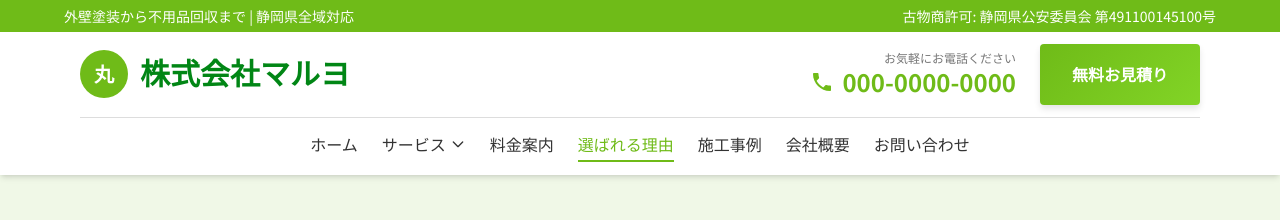
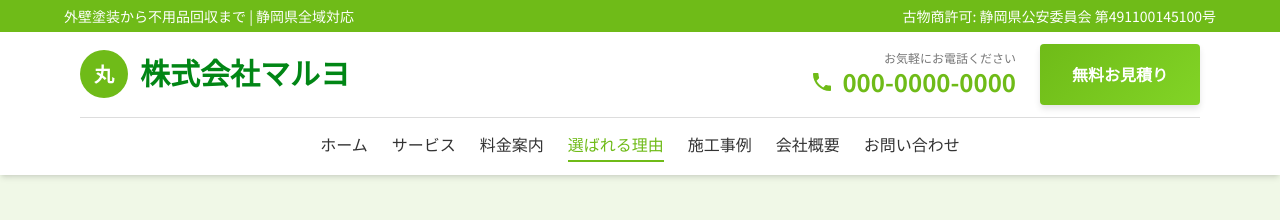
Before and after one commit to gezzzi/hp-tosou, a Next.js app: page /about in a window 1280 px wide. Shown: the top 220 px of the page. Built offline with nearby package versions, Linux system fonts and the light colour scheme.

Commit message:
pc版のヘッダーの修正

```diff
--- a/src/components/Header.tsx
+++ b/src/components/Header.tsx
@@ -136,29 +136,26 @@ export default function Header() {
             </li>
 
             {/* サービス（ドロップダウン） */}
-            <li className="relative" ref={dropdownRef}>
+            <li
+              className="relative"
+              ref={dropdownRef}
+              onMouseEnter={() => setIsServicesOpen(true)}
+              onMouseLeave={() => setIsServicesOpen(false)}
+            >
               <button
                 onClick={() => setIsServicesOpen(!isServicesOpen)}
-                className={`font-medium transition-colors pb-1 flex items-center gap-1 ${
+                className={`font-medium transition-colors pb-1 ${
                   isServicesActive()
                     ? 'text-[var(--primary-green)] border-b-2 border-[var(--primary-green)]'
                     : 'text-[var(--text-dark)] hover:text-[var(--primary-green)]'
                 }`}
               >
                 サービス
-                <svg
-                  className={`w-4 h-4 transition-transform duration-200 ${isServicesOpen ? 'rotate-180' : ''}`}
-                  fill="none"
-                  stroke="currentColor"
-                  viewBox="0 0 24 24"
-                >
-                  <path strokeLinecap="round" strokeLinejoin="round" strokeWidth={2} d="M19 9l-7 7-7-7" />
-                </svg>
               </button>
 
               {/* ドロップダウンメニュー */}
               <div
-                className={`absolute top-full left-1/2 -translate-x-1/2 mt-2 w-56 bg-white rounded-lg shadow-lg border border-[var(--border-light)] overflow-hidden transition-all duration-200 ${
+                className={`absolute top-full left-0 mt-2 w-56 bg-white shadow-lg border border-[var(--border-light)] overflow-hidden transition-all duration-200 ${
                   isServicesOpen
                     ? 'opacity-100 visible translate-y-0'
                     : 'opacity-0 invisible -translate-y-2'
@@ -169,7 +166,7 @@ export default function Header() {
                     <Link
                       key={item.href}
                       href={item.href}
-                      className={`block px-4 py-2 text-sm transition-colors ${
+                      className={`block px-4 py-2 font-medium transition-colors ${
                         isActive(item.href)
                           ? 'text-[var(--primary-green)] bg-[var(--primary-green)]/5'
                           : 'text-[var(--text-dark)] hover:bg-[var(--bg-light)] hover:text-[var(--primary-green)]'
```
